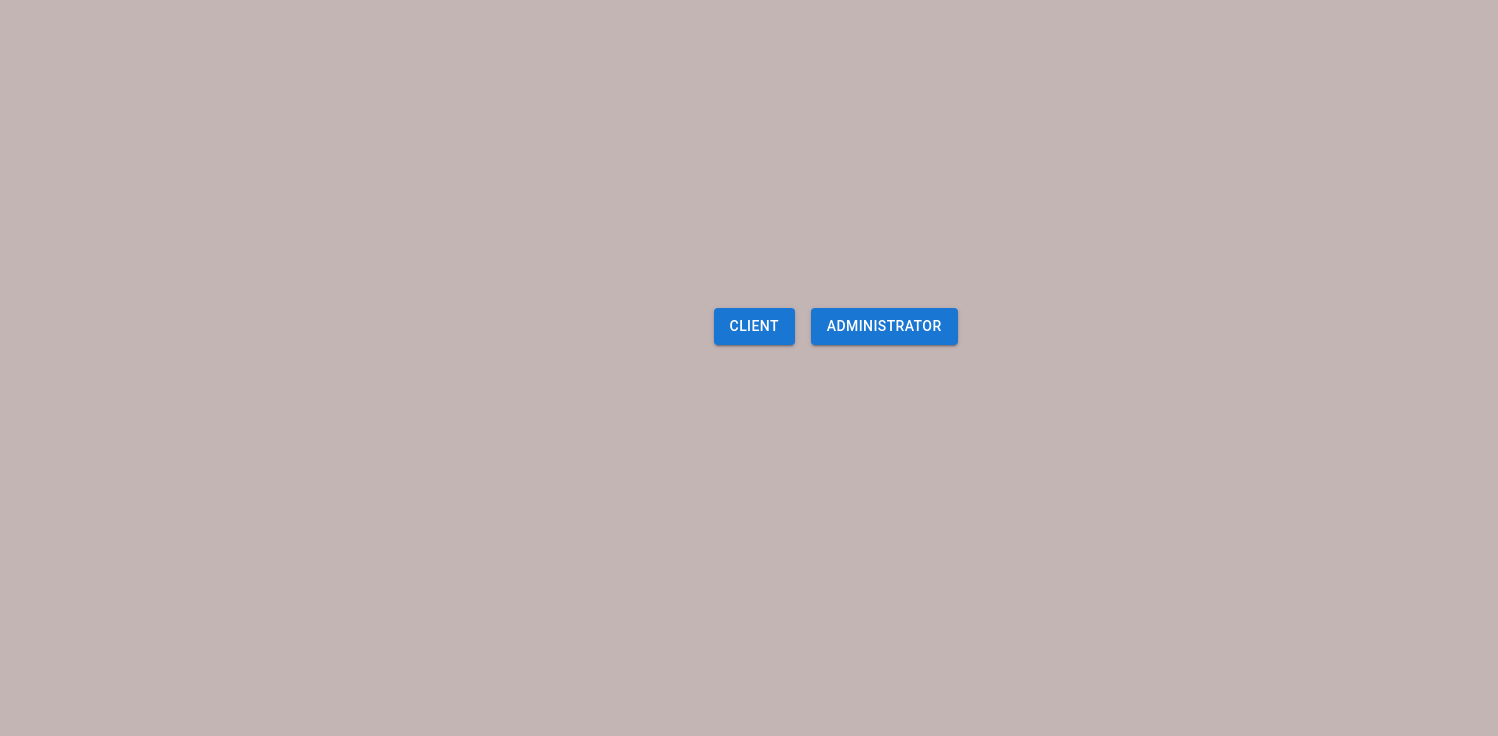
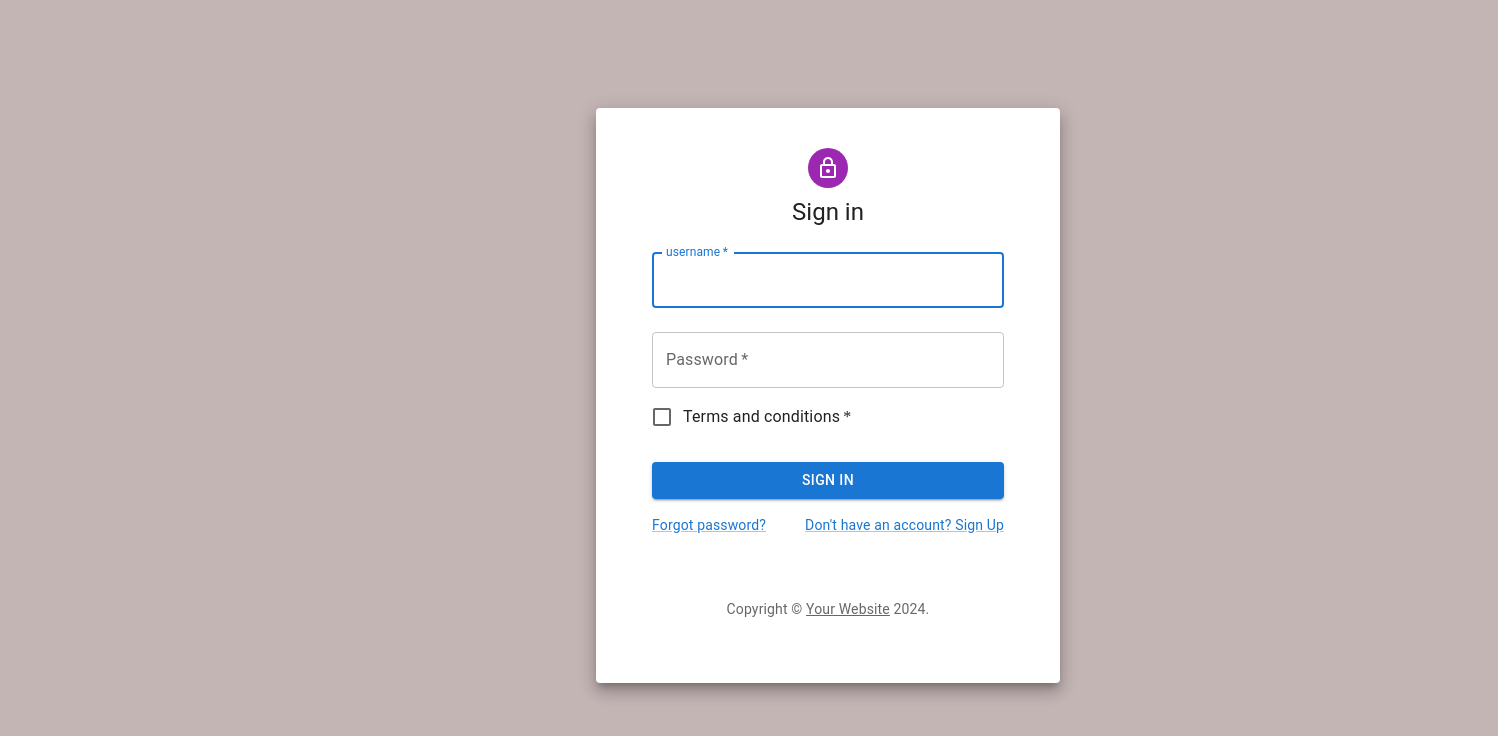
Before and after one commit to leshi01/ure-project, a React (Vite) app: page / in a window 1280 px wide. Shown: the top 736 px of the page, 1498 px wide, since content can reach past the window. Built offline with nearby package versions, Linux system fonts and the light colour scheme.

Commit message:
Login Page

```diff
--- a/src/App.jsx
+++ b/src/App.jsx
@@ -1,27 +1,26 @@
 import React, { useState } from 'react';
-import { BrowserRouter as Router, Routes, Route, Link, useLocation } from 'react-router-dom';
+import { BrowserRouter as Router, Routes, Route } from 'react-router-dom';
+import SignIn from './SignIn';
+import Data from './Data';
 import CView from './ClientView/CView';
 import OView from './OwnerView/OView';
-import Button from '@mui/material/Button';
-import Stack from '@mui/material/Stack';
-import Data from './Data';
 
 function App() {
-  const [userData, setUserData] = useState(Data);
+  const [userData, setUserData] = React.useState(Data);
+
+  const userLogIn = (name, pass) => {
+    if (name === "admin" && pass === "admin") {
+      window.location.href = '/oview';
+    }else{
+      window.location.href = '/cview';
+    }
+  }
 
   return (
     <Router>
       <div className='main-page'>
-        <Stack direction="row" spacing={2} sx={{position: 'relative', left: "90%", top: 300}}>
-          <Link to="/cview">
-            <Button variant="contained">Client</Button>
-          </Link>
-          <Link to="/oview">
-            <Button variant="contained">Administrator</Button>
-          </Link>
-        </Stack>
-
         <Routes>
+          <Route path="/" element={<SignIn userLogIn={userLogIn}  />} />
           <Route path="/cview" element={<CView userData={userData} setUserData={setUserData} />} />
           <Route path="/oview/*" element={<OView userData={userData} setUserData={setUserData} />} />
         </Routes>
--- a/src/OwnerView/OView.jsx
+++ b/src/OwnerView/OView.jsx
@@ -1,24 +1,10 @@
 import * as React from 'react';
 import DataGridDisplay from './DataGridDisplay';
-import App from '../App';
-import { BrowserRouter as Router, Routes, Route, Link, useLocation } from 'react-router-dom';
-import Button from '@mui/material/Button';
-
-
 
 
 function OView(){
     return(
         <>
-
-            <Link to="/main">
-                <Button variant="contained">Main</Button>
-            </Link>
-            <Routes>
-                <Route path="/main" element={<App/>} />
-            </Routes>
-
-
             <DataGridDisplay/>
         </>
     );
--- /dev/null
+++ b/src/SignIn.jsx
@@ -0,0 +1,121 @@
+import * as React from 'react';
+import Avatar from '@mui/material/Avatar';
+import Button from '@mui/material/Button';
+import CssBaseline from '@mui/material/CssBaseline';
+import TextField from '@mui/material/TextField';
+import FormControlLabel from '@mui/material/FormControlLabel';
+import Checkbox from '@mui/material/Checkbox';
+import Link from '@mui/material/Link';
+import Grid from '@mui/material/Grid';
+import Box from '@mui/material/Box';
+import LockOutlinedIcon from '@mui/icons-material/LockOutlined';
+import Typography from '@mui/material/Typography';
+import Container from '@mui/material/Container';
+import Paper from '@mui/material/Paper';
+
+function Copyright(props) {
+    return (
+      <Typography variant="body2" color="text.secondary" align="center" {...props}>
+        {'Copyright © '}
+        <Link color="inherit" href="https://mui.com/">
+          Your Website
+        </Link>{' '}
+        {new Date().getFullYear()}
+        {'.'}
+      </Typography>
+    );
+}
+
+function SignIn({ userLogIn }) {
+
+    const [formData, setFormData] = React.useState({
+        username: '',
+        password: ''
+    });
+
+    const handleLogIn = (name, pass) => {
+        userLogIn(name, pass);
+    }
+
+    const handleChange = (e) => {
+        setFormData({
+            ...formData,
+            [e.target.name]: e.target.value
+        });
+    };
+
+    return (
+        <Box sx={{ position: 'relative', left:"75%", top: 100, alignItems: 'center', minHeight: '100vh' }}>
+            <Paper elevation={10} sx={{ p: 4, maxWidth: 400, width: '100%' }}>
+                <Container component="main" maxWidth="xs">
+                    <Box
+                        sx={{
+                            display: 'flex',
+                            flexDirection: 'column',
+                            alignItems: 'center',
+                        }}
+                    >
+                        <Avatar sx={{ m: 1, bgcolor: 'secondary.main' }}>
+                            <LockOutlinedIcon />
+                        </Avatar>
+                        <Typography component="h1" variant="h5">
+                            Sign in
+                        </Typography>
+                        <Box component="form" noValidate sx={{ mt: 1 }}>
+                            <TextField
+                                margin="normal"
+                                required
+                                fullWidth
+                                id="username"
+                                label="username"
+                                name="username"
+                                autoComplete="username"
+                                autoFocus
+                                onChange={handleChange}
+                            />
+                            <TextField
+                                margin="normal"
+                                required
+                                fullWidth
+                                name="password"
+                                label="Password"
+                                type="password"
+                                id="password"
+                                autoComplete="current-password"
+                                onChange={handleChange}
+                            />
+                            <FormControlLabel
+                                control={<Checkbox value="Agree" required color="primary" />}
+                                label="Terms and conditions"
+                            />
+                            <Button
+                                fullWidth
+                                variant="contained"
+                                onClick={() => handleLogIn(formData.username, formData.password)}
+                                sx={{ mt: 3, mb: 2 }}
+                            >
+                                Sign In
+                            </Button>
+                            <Grid container>
+                                <Grid item xs>
+                                    <Link href="#" variant="body2">
+                                        Forgot password?
+                                    </Link>
+                                </Grid>
+                                <Grid item>
+                                    <Link href="#" variant="body2">
+                                        {"Don't have an account? Sign Up"}
+                                    </Link>
+                                </Grid>
+                            </Grid>
+                        </Box>
+                    </Box>
+                    <Copyright sx={{ mt: 8, mb: 4 }} />
+                </Container>
+            </Paper>
+        </Box>
+    );
+
+}
+
+export default SignIn;
```
Also changed, not shown: src/index.css (line endings or trailing spaces).
